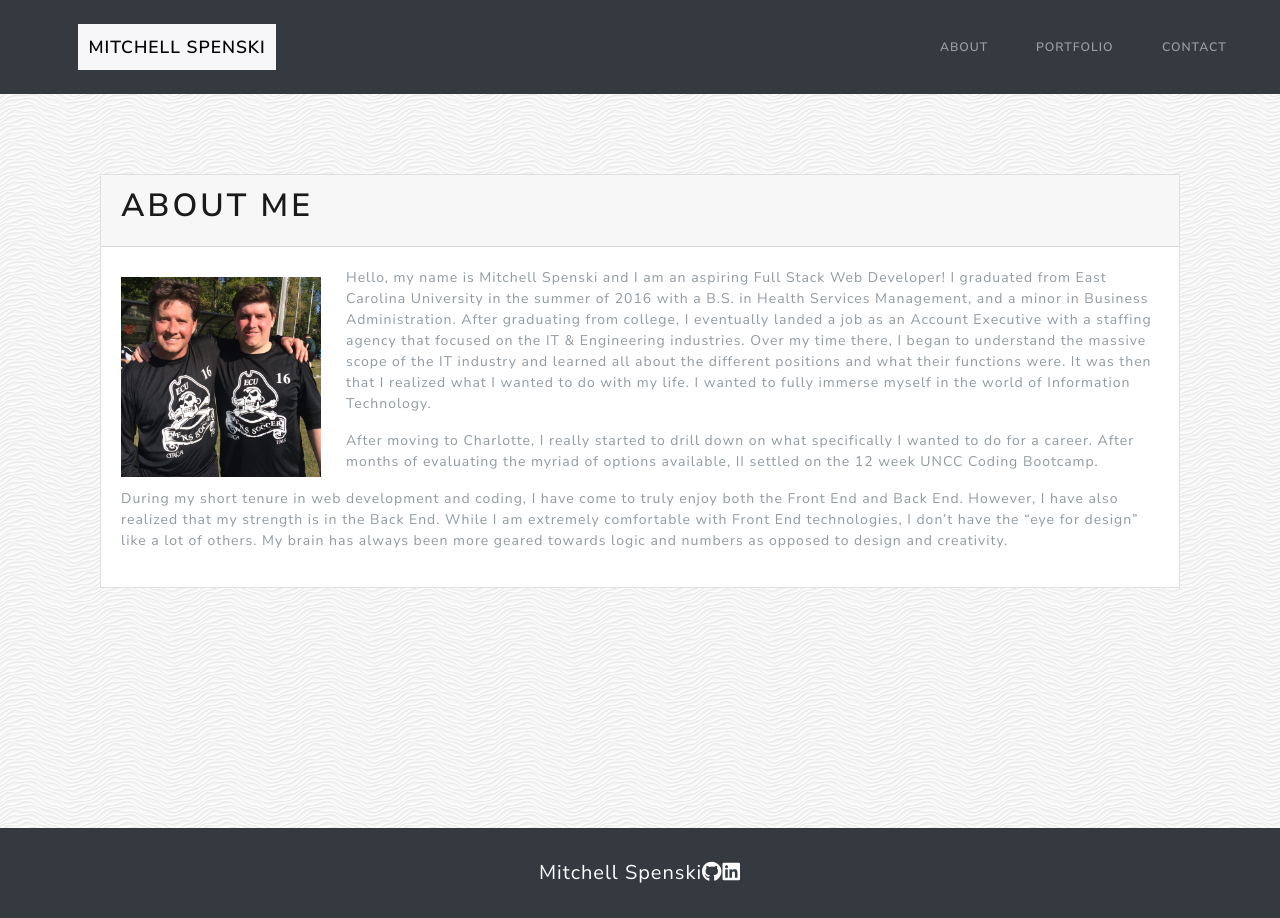
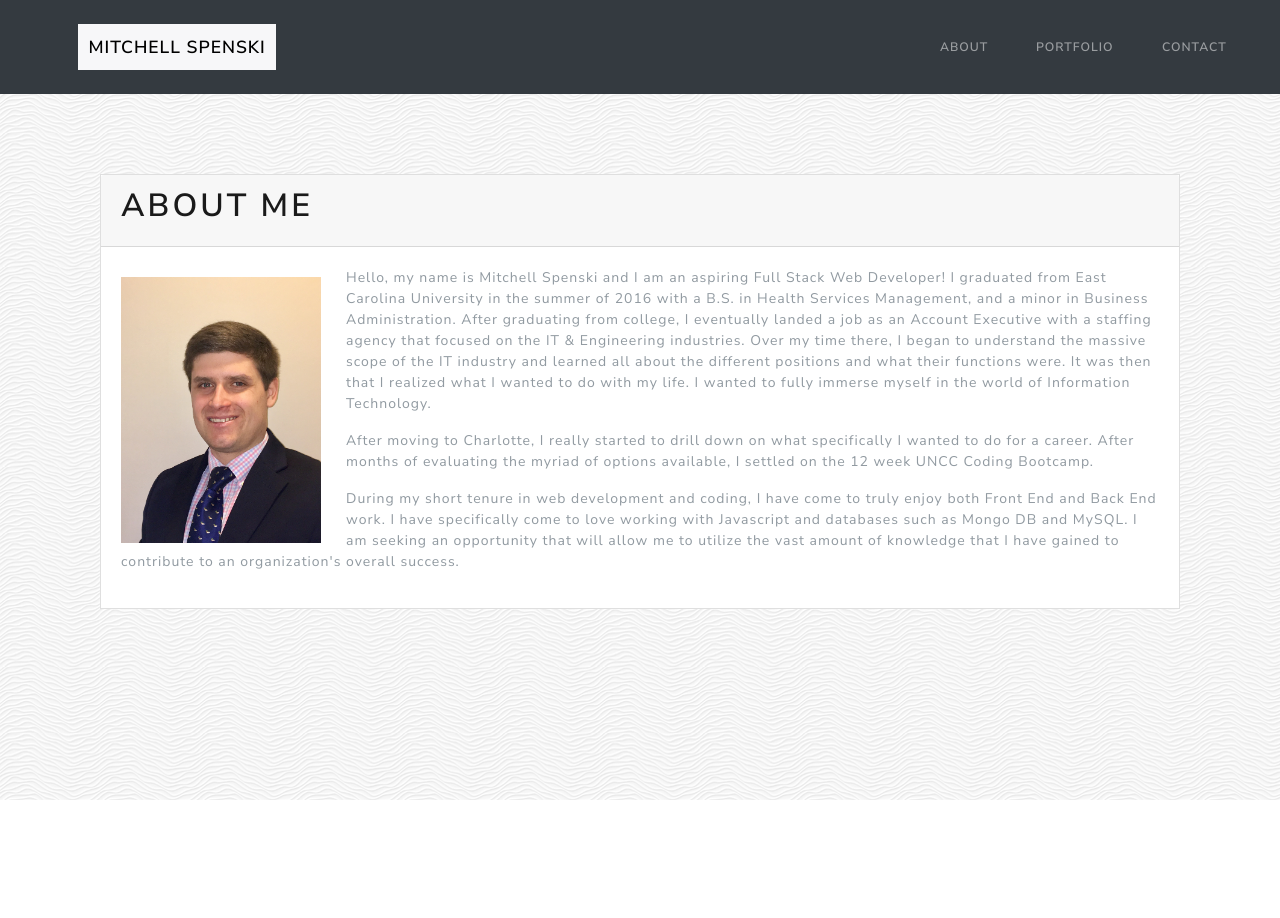
Before and after one commit to mspenski/React-Portfolio, a React (Create React App) app: page / in a window 1280 px wide. After the commit the page ends 800 px from the top, so only its background shows below. Built offline with nearby package versions, Linux system fonts and the light colour scheme.

Commit message:
changed picture, bio, and removed footer until i can get it figured out

```diff
--- a/src/components/App/App.js
+++ b/src/components/App/App.js
@@ -5,7 +5,7 @@ import Contact from '../../pages/Contact/Contact'
 import Portfolio from '../../pages/Portfolio/Portfolio'
 import NotFound from '../../pages/NotFound/NotFound'
 import Nav from '../Nav/Nav'
-import Footer from '../Footer/Footer'
+// import Footer from '../Footer/Footer'
 
 import './App.css';
 
@@ -25,7 +25,7 @@ class App extends Component {
             <Route component={NotFound} />
           </Switch>
         </div>
-        <Footer />
+        {/* <Footer /> */}
       </div>
     );
   }
--- a/src/pages/Home/Home.js
+++ b/src/pages/Home/Home.js
@@ -1,6 +1,6 @@
 import React, { Component } from 'react';
 import "./Home.css"
-import pic from "./pic1.jpeg"
+import pic from "./headshot.JPG"
 
 class HomePage extends Component {
   render() {
@@ -26,14 +26,12 @@ class HomePage extends Component {
                   with my life. I wanted to fully immerse myself in the world of Information Technology. </p>
 
               <p>After moving to Charlotte, I really started to drill down on what specifically I wanted to do for a
-                  career. After months of evaluating the myriad of options available, II settled on the 12 week UNCC
+                  career. After months of evaluating the myriad of options available, I settled on the 12 week UNCC
                   Coding Bootcamp.</p>
 
-              <p>During my short tenure in web development and coding, I have come to truly enjoy both the Front End
-                  and Back End. However, I have also realized that my strength is in the Back End. While I am
-                  extremely comfortable with Front End technologies, I don’t have the “eye for design” like a lot of
-                  others. My brain has always been more geared towards logic and numbers as opposed to design and
-                  creativity.</p>
+              <p>During my short tenure in web development and coding, I have come to truly enjoy both Front End
+                  and Back End work. I have specifically come to love working with Javascript and databases such as Mongo DB and MySQL.
+                  I am seeking an opportunity that will allow me to utilize the vast amount of knowledge that I have gained to contribute to an organization's overall success.</p>
             </div>
           </div>
         </div>
```
Also changed, not shown: src/pages/Home/headshot.JPG (added).
